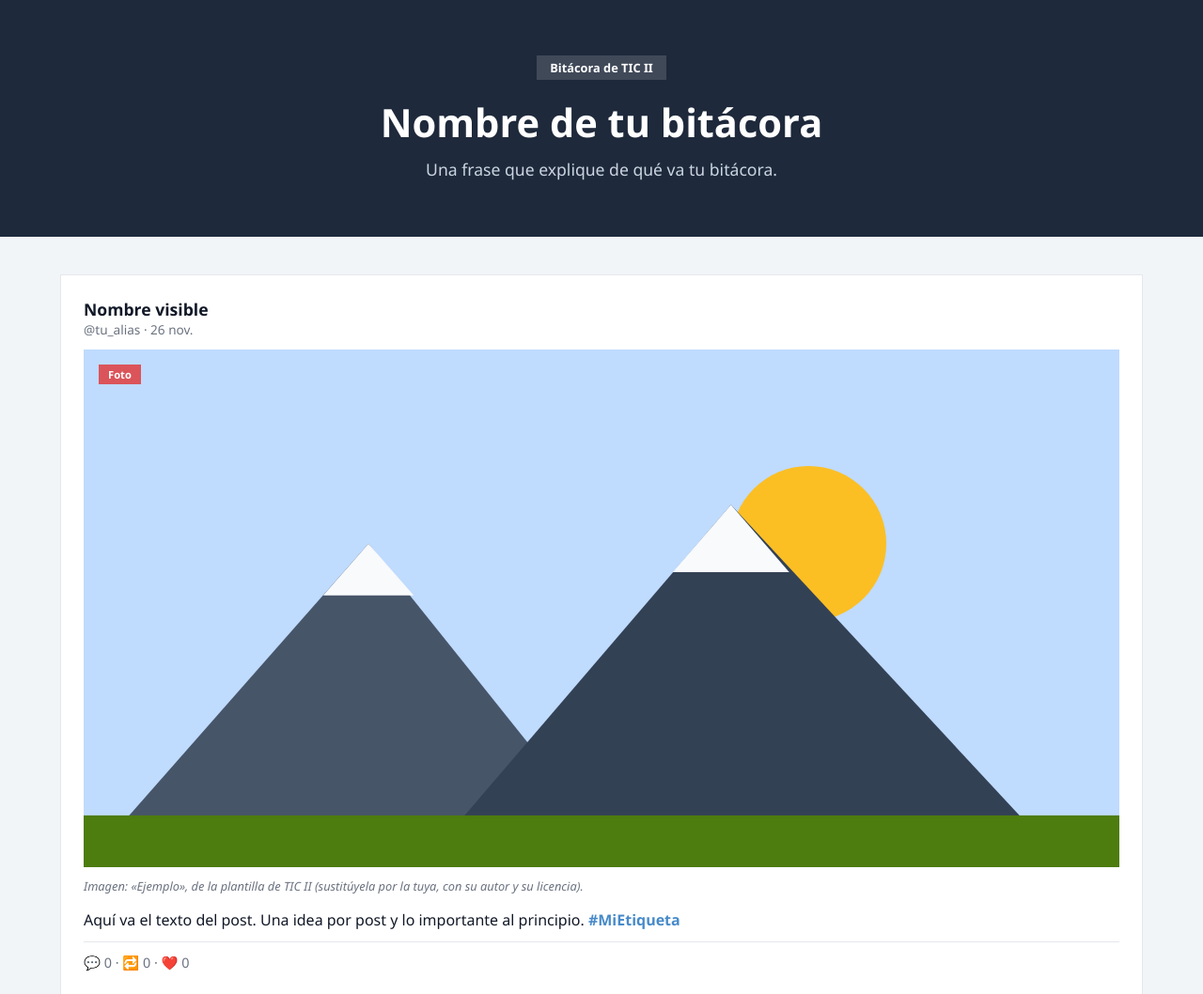
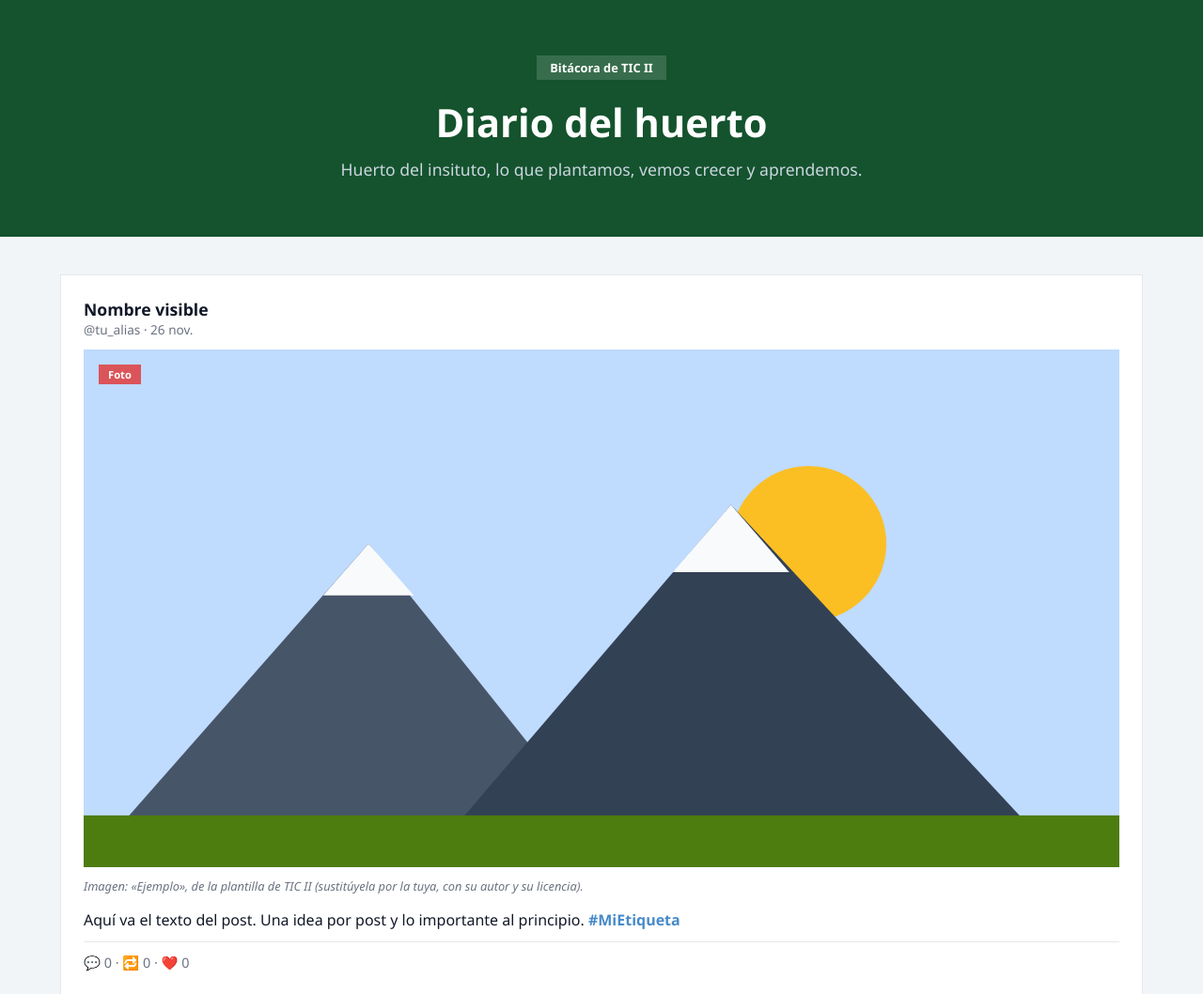
Before and after one commit to iesviadelaplata-tic2-2026/demo-profesor-ut2, a plain HTML site: page index.html in a window 1280 px wide. Shown: the top 1058 px of the page at 94% size. Drawn offline with Linux system fonts and the light colour scheme.

Commit message:
cabecera de mi post

```diff
--- a/css/estilos.css
+++ b/css/estilos.css
@@ -47,7 +47,7 @@ a:active {
    ========================================================================== */
 
 .cabecera {
-  background-color: #1e293b;
+  background-color: #14532d;
   color: #ffffff;
   text-align: center;
   padding: 60px 20px;
@@ -237,7 +237,7 @@ a:active {
    ========================================================================== */
 
 .pie {
-  background-color: #1e293b;
+  background-color: #14532d;
   color: #cbd5e1;
   text-align: center;
   font-size: 0.85rem;
--- a/index.html
+++ b/index.html
@@ -11,8 +11,8 @@
   <!-- CABECERA: cambia el lema, el título y la descripción -->
   <header class="cabecera">
     <span class="lema">Bitácora de TIC II</span>
-    <h1>Nombre de tu bitácora</h1>
-    <p>Una frase que explique de qué va tu bitácora.</p>
+    <h1>Diario del huerto</h1>
+    <p>Huerto del insituto, lo que plantamos, vemos crecer y aprendemos.</p>
   </header>
 
   <!-- TIMELINE: cada post es un <article class="post">. El más reciente, arriba -->
```
